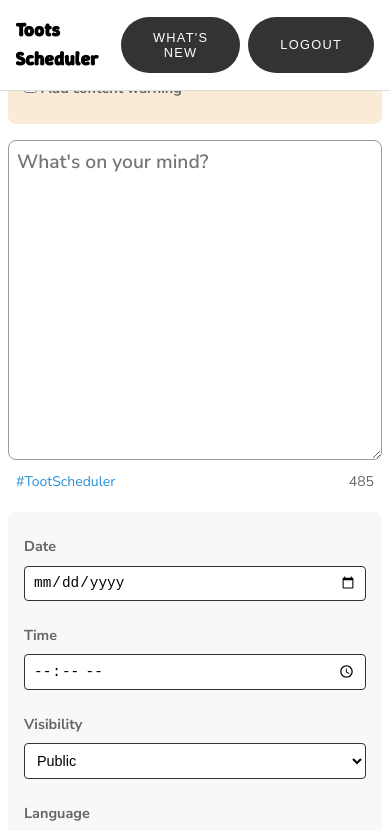
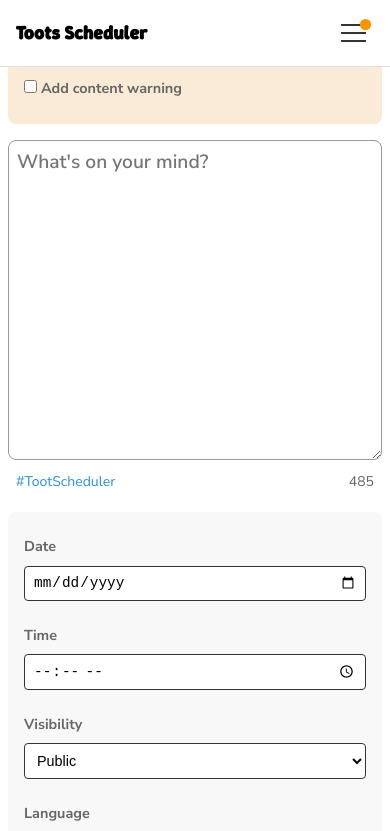
Before and after one commit to regulardesigner/toots-scheduler, a Vue app: page /composer in a window 390 px wide. Shown: the top 831 px of the page. Built offline with nearby package versions, Linux system fonts and the light colour scheme; sample sign-in values are in the browser's storage.

Commit message:
✨ Feat: Implement virtual hug notification and enhance mobile navigation in App.vue

```diff
--- a/src/App.vue
+++ b/src/App.vue
@@ -5,39 +5,88 @@
 import { useFeaturesStore } from './stores/features';
 import { storeToRefs } from 'pinia';
 import WhatsNew from './components/WhatsNew.vue';
-import { ref } from 'vue';
+import { ref, computed } from 'vue';
+import { useMastodonApi } from './composables/useMastodonApi';
+import { useToast } from 'vue-toastification';
 
 const auth = useAuthStore();
 const featuresStore = useFeaturesStore();
 const { newFeatures } = storeToRefs(featuresStore);
 const showWhatsNew = ref(false);
+const mastodonApi = useMastodonApi();
+const isMenuOpen = ref(false);
+const toast = useToast();
 
 // Initialize session timeout
 useSessionTimeout();
 
 async function handleLogout(): Promise<void> {
   await auth.logout();
+  isMenuOpen.value = false;
 }
 
 function handleWhatsNewClose() {
   showWhatsNew.value = false;
 }
+
+async function sendHugNotification() {
+  try {
+    await mastodonApi.sendDirectHugNotification();
+    toast.success('Virual Hug sent successfully! 🤗');
+  } catch (error) {
+    toast.error('Failed to send hug. Please try again later.');
+  }
+  isMenuOpen.value = false;
+}
+
+function toggleMenu() {
+  isMenuOpen.value = !isMenuOpen.value;
+}
+
+const hasNewFeatures = computed(() => newFeatures.value.length > 0);
 </script>
 
 <template>
   <div class="app">
     <header class="header">
       <h1 class="header-title winky-sans-900">Toots Scheduler</h1>
-      <nav v-if="auth.accessToken" class="nav-buttons">
+
+      <!-- Desktop Navigation -->
+      <nav v-if="auth.accessToken" class="nav-buttons desktop-nav">
         <button
-          v-if="newFeatures.length > 0"
+          v-if="hasNewFeatures"
           @click="showWhatsNew = true"
           class="whats-new-button"
-      >
+        >
           What's New
         </button>
+        <button class="hug-button" @click="sendHugNotification">Send Hug</button>
         <button class="logout-button" @click="handleLogout">Logout</button>
       </nav>
+
+      <!-- Mobile Burger Menu -->
+      <div v-if="auth.accessToken" class="mobile-nav">
+        <span v-if="hasNewFeatures" class="notification-dot" :class="{ 'notification-dot--none': isMenuOpen }"></span>
+        <span v-if="hasNewFeatures" class="whats-new-mobile-label" :class="{ 'whats-new-mobile-label--none': isMenuOpen }">What's New</span>
+        <button class="burger-menu" @click="toggleMenu" :class="{ 'is-open': isMenuOpen }">
+          <span></span>
+          <span></span>
+          <span></span>
+        </button>
+        <div class="mobile-menu" :class="{ 'is-open': isMenuOpen }">
+          <span class="mobile-menu-spacer">
+            <button
+              v-if="hasNewFeatures"
+              @click="showWhatsNew = true"
+              class="whats-new-button"
+            >
+              What's New
+            </button>
+            <button class="hug-button" @click="sendHugNotification">Send A Virtual Hug</button>
+          </span>
+          <button class="logout-button" @click="handleLogout">Logout</button>
+        </div>
+      </div>
     </header>
 
     <RouterView />
@@ -97,7 +146,133 @@
 
 .nav-buttons {
   display: flex;
-  gap: 0.5rem;
+  gap: 0.8rem;
+}
+
+/* Mobile Navigation Styles */
+.mobile-nav {
+  position: relative;
+  display: none;
+
+}
+
+.burger-menu {
+  position: relative;
+  background: none;
+  border: none;
+  cursor: pointer;
+  padding: 0.5rem;
+  display: flex;
+  flex-direction: column;
+  gap: 6px;
+}
+
+.burger-menu span {
+  display: block;
+  width: 25px;
+  height: 2px;
+  background-color: #333;
+  transition: all 0.3s ease;
+}
+
+.notification-dot {
+  position: absolute;
+  top: 0.2rem;
+  right: 0.2rem;
+  width: 0.65rem;
+  height: 0.65rem;
+  background-color: #FF9200;
+  border-radius: 50%;
+  z-index: 10;
+  pointer-events: none;
+}
+
+.whats-new-mobile-label {
+  position: absolute;
+  top: 0.4rem;
+  right: 2.6rem;
+  font-size: 0.65rem;
+  font-weight: 700;
+  color: #fff;
+  background-color: #FF9200;
+  padding: 0.2rem 0.5rem;
+  border-radius: 0.5rem;
+  z-index: 10;
+  display: inline-block;
+  text-wrap: nowrap;
+  animation: enter-from-right-fade-in-and-out 3s ease forwards;
+}
+
+@keyframes enter-from-right-fade-in-and-out {
+  0% {
+    opacity: 0;
+    transform: translateX(20%);
+  }
+  10%, 80% {
+    opacity: 1;
+    transform: translateX(0);
+  }
+  100% {
+    opacity: 0;
+  }
+}
+
+.notification-dot--none {
+  display: none;
+}
+
+
+.burger-menu.is-open span:nth-child(1) {
+  transform: translateY(8px) rotate(45deg);
+}
+
+.burger-menu.is-open span:nth-child(2) {
+  opacity: 0;
+}
+
+.burger-menu.is-open span:nth-child(3) {
+  transform: translateY(-8px) rotate(-45deg);
+}
+
+.mobile-menu {
+  position: fixed;
+  top: 60px;
+  right: -100%;
+  width: 100%;
+  height: calc(100vh - 60px);
+  background-color: #f5f5f5;
+  padding: 1rem;
+  transition: right 0.3s ease;
+  display: flex;
+  flex-direction: column;
+  justify-content: space-between;
+  gap: 1rem;
+}
+
+.mobile-menu-spacer {
+  display: flex;
+  flex-direction: column;
+  gap: 1rem;
+}
+
+.mobile-menu.is-open {
+  right: 0;
+}
+
+/* Desktop Navigation Styles */
+.desktop-nav {
+  display: flex;
+}
+
+/* Responsive Styles */
+@media (max-width: 768px) {
+  .desktop-nav {
+    display: none;
+  }
+
+  .mobile-nav {
+    display: block;
+  }
 }
 
 main {
@@ -123,7 +298,7 @@
   font-size: 1.2rem;
 }
 
-.whats-new-button, .logout-button {
+.whats-new-button, .logout-button, .hug-button {
   background-color: #333;
   border: none;
   color: #fff;
@@ -135,11 +310,23 @@
   letter-spacing: 0.1em;
   cursor: pointer;
   transition: background-color 0.2s ease;
+  width: 100%;
+  text-wrap: nowrap;
 }
 
-.whats-new-button:hover, .logout-button:hover {
+.whats-new-button {
+  background-color: #FF9200;
+  color: #333;
+}
+
+.whats-new-button:hover {
+  background-color: #f99e27;
+  font-weight: 700;
+  color: #333;
+}
+
+.logout-button:hover, .hug-button:hover {
   font-weight: 700;
   background-color: #444;
 }
-
 </style>
--- a/src/composables/useMastodonApi.ts
+++ b/src/composables/useMastodonApi.ts
@@ -125,6 +125,34 @@
     }
   }
 
+  async function sendDirectMessageAsUser(message: string): Promise<MastodonStatus> {
+    try {
+      const response = await api.post(`${auth.instance}/api/v1/statuses`, {
+        status: message,
+        // 'direct': Only Mentioned Users
+        visibility: 'direct',
+      });
+      console.log('Direct message sent:', response.data);
+
+      return response.data;
+    } catch (error) {
+      if (axios.isAxiosError(error)) {
+        console.error('API Error Response:', error.response?.data);
+        throw new Error(error.response?.data?.error || 'Failed to send direct message');
+      }
+      throw error;
+    }
+  }
+
+  async function sendDirectHugNotification(): Promise<void> {
+    try {
+      const hugMessage = `🤗 ${auth.account?.display_name} is sedding a Virtual Hug to thank you! \nToday at ${new Date().toLocaleString()} \nCC: @dams@disabled.social`;
+      await sendDirectMessageAsUser(hugMessage);
+    } catch (error) {
+      console.error('Failed to send hug notification:', error);
+    }
+  }
+
   async function uploadMedia(file: File) {
     if (!auth.instance) throw new Error('No instance URL set');
     const formData = new FormData();
@@ -164,6 +192,7 @@
     getAccessToken,
     verifyCredentials,
     scheduleToot,
+    sendDirectHugNotification,
     uploadMedia,
     getScheduledToots,
     deleteScheduledToot,
```
